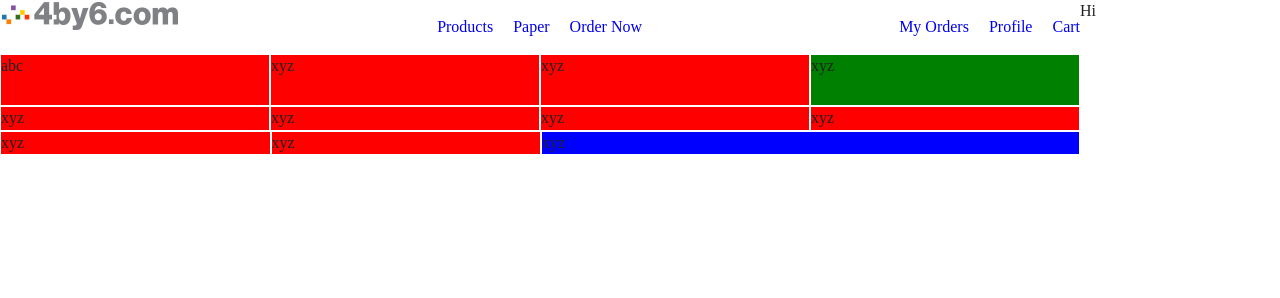
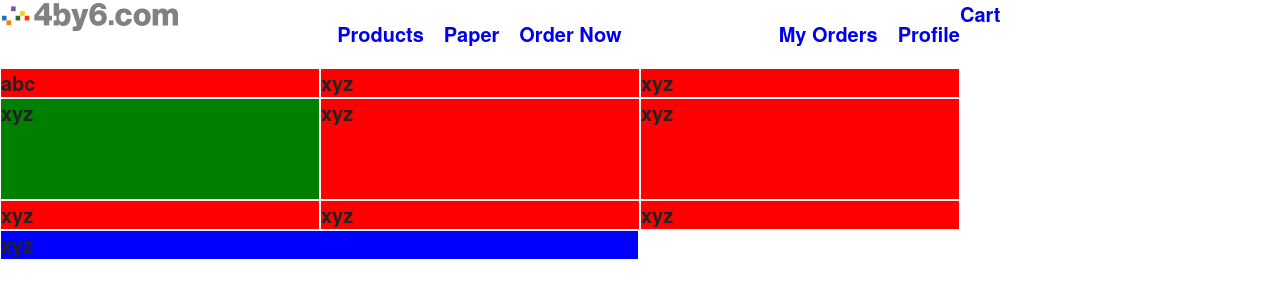
Before and after one commit to 55minutes/fs-layouts, a website: page app/index.html in a window 1280 px wide. Drawn offline with nearby package versions, Linux system fonts and the light colour scheme; some packages are replaced by stand-ins of ours; files that its build step writes are made by us from their sources.

Commit message:
Proper cart behavior

```diff
--- a/app/components/nav/nav.html
+++ b/app/components/nav/nav.html
@@ -11,6 +11,8 @@
   <ul class="navbar-nav navbar-right">
     <li><a href="#">My Orders</a></li>
     <li><a href="#">Profile</a></li>
-    <li><a href="#">Cart</a></li>
+    <li ng-if="!data.displaySidebar">
+      <a ng-click="data.displaySidebar=!data.displaySidebar">Cart</a>
+    </li>
   </ul>
 </nav>
--- /dev/null
+++ b/app/components/sidebar/sidebar.html
@@ -0,0 +1 @@
+<a ng-click="data.displaySidebar=!data.displaySidebar">Cart</a>
--- a/app/index.html
+++ b/app/index.html
@@ -30,14 +30,12 @@
     <link rel="stylesheet" href="styles/main.css">
   </head>
   <body ng-controller="MainController">
-    <div id="sidebar" ng-if="displaySidebar">
-      Hi
+    <div id="sidebar" ng-if="data.displaySidebar">
+      <ng-include src="'components/sidebar/sidebar.html'"></ng-include>
     </div>
 
     <div>
-      <div>
-        <ng-include src="'components/nav/nav.html'"></ng-include>
-      </div>
+      <ng-include src="'components/nav/nav.html'"></ng-include>
       <main ng-view></main>
     </div>
 
--- a/app/scripts/main.js
+++ b/app/scripts/main.js
@@ -13,7 +13,9 @@ function configRoute($routeProvider) {
 }
 
 function MainController($scope) {
-  $scope.displaySidebar = true;
+  $scope.data = {
+    displaySidebar: true
+  };
 }
 
 })(window, window.angular);
--- a/app/sections/product/overview.html
+++ b/app/sections/product/overview.html
@@ -3,7 +3,6 @@
   <div class="flex-item">xyz</div>
   <div class="flex-item">xyz</div>
   <div class="flex-item tall">xyz</div>
-  <div class="flex-item">xyz</div>
   <div class="flex-item">xyz</div>
   <div class="flex-item">xyz</div>
   <div class="flex-item">xyz</div>
--- a/app/styles/_flexbox.scss
+++ b/app/styles/_flexbox.scss
@@ -17,5 +17,5 @@
 
 .tall {
   background-color: green;
-  height: 50px;
+  height: 100px;
 }
--- a/app/styles/_layout.scss
+++ b/app/styles/_layout.scss
@@ -1,5 +1,5 @@
 #sidebar {
   float: right;
-  width: 200px;
+  width: 320px;
   height: 100vh;
 }
--- a/app/styles/_navbar.scss
+++ b/app/styles/_navbar.scss
@@ -7,6 +7,7 @@
     list-style: none;
     display: flex;
     flex-wrap: wrap;
+    padding-left: 0;
 
     li {
       padding-left: 20px;
--- a/app/styles/main.scss
+++ b/app/styles/main.scss
@@ -6,5 +6,8 @@
 @import 'navbar';
 
 body {
+  font-family: HelveticaNeue;
+  font-size: 20px;
+  font-weight: bold;
   margin: 0;
 }
```
